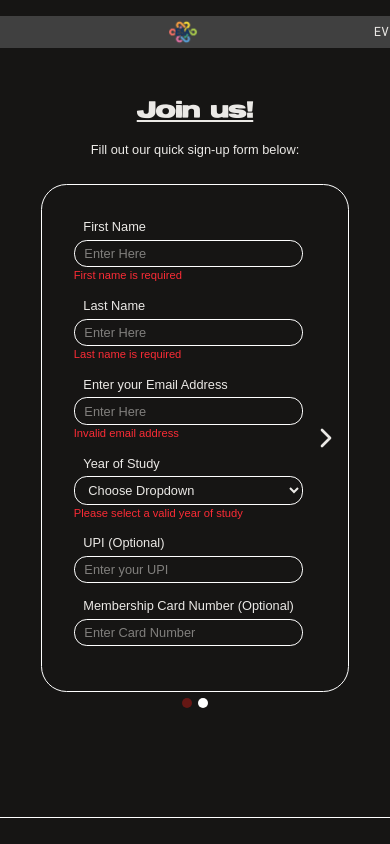
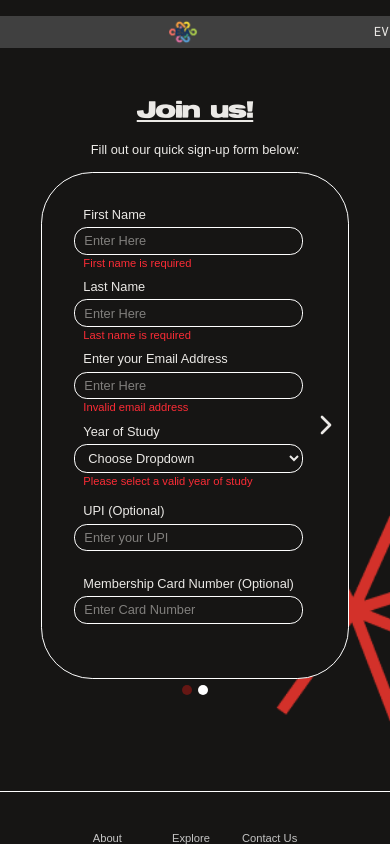
Before and after one commit to UoaWDCC/esa, a Next.js app: page /signup in a window 390 px wide. Both pictures are taken after a click on the button 325 px from the left and 406 px from the top of the page. Shown: the top 844 px of the page. Built offline with nearby package versions, Linux system fonts and the light colour scheme; a web font is replaced by a local one.

Commit message:
Update signup page (#110)
* fixing layout shift when error, updating styles to match figma

* trying to fix star bug

* re adding navbar

```diff
--- a/src/app/(frontend)/signup/_components/SignupForm.tsx
+++ b/src/app/(frontend)/signup/_components/SignupForm.tsx
@@ -61,10 +61,10 @@ export default function SignupForm() {
     };
 
     return (
-        <div className="flex flex-col justify-center p-4">
+        <div className="flex flex-col justify-center px-8">
             <form
                 onSubmit={handleSubmit(onSubmit)}
-                className="border-white border rounded-4xl flex items-center justify-center"
+                className="border-white border rounded-[4rem] flex items-center justify-center bg-primary-grey"
             >
                 <AnimatePresence mode="wait">
                     {step === 1 && (
--- a/src/app/(frontend)/signup/page.tsx
+++ b/src/app/(frontend)/signup/page.tsx
@@ -1,13 +1,32 @@
 import SignupForm from './_components/SignupForm';
+import Image from 'next/image';
 
 export default function SignupPage() {
     return (
-        <div>
-            <div className="flex flex-col my-30 space-y-4 items-center justify-center">
-                <h2 className="underline">Join us!</h2>
-                <p>Fill out our quick sign-up form below:</p>
-                <SignupForm />
-            </div>
-        </div>
+<div className="relative overflow-hidden h-full">
+    <div className="flex flex-col my-30 space-y-4 items-center justify-center relative">
+        <h2 className="underline">Join us!</h2>
+        <p>Fill out our quick sign-up form below:</p>
+        <SignupForm />
+    </div>
+
+    <div className="absolute left-0 top-230 w-full -z-10">
+        <Image
+        src={"/images/signup/background_star.png"}
+        alt={"ESA Signup"}
+        width={700}
+        height={700}
+        className={"absolute left-[20%] -translate-x-[80%] -top-[750px] hidden md:block"}
+        />
+        <Image
+        src="/images/signup/background_star_mobile.png"
+        alt={"ESA Signup"}
+        width={400}
+        height={400}
+        className={"absolute right-[40%] translate-x-[80%] -rotate-180 bottom-[-60px] md:hidden block"}
+        />
+    </div>
+</div>
+
     );
 }
--- a/src/components/ui/FormInput.tsx
+++ b/src/components/ui/FormInput.tsx
@@ -13,7 +13,7 @@ interface FormInputProps extends InputHTMLAttributes<HTMLInputElement> {
 const FormInput = forwardRef<HTMLInputElement, FormInputProps>(
     ({ label, placeholder, error, className, ...rest }, ref) => {
         return (
-            <div className="mb-4">
+            <div className="mb-2">
                 <label className="block mb-1 font-medium px-3">
                     {label}
                 </label>
@@ -23,7 +23,14 @@ const FormInput = forwardRef<HTMLInputElement, FormInputProps>(
                     className={cn(`border border-white rounded-2xl p-1 px-3 placeholder:text-white`, className)}
                     {...rest}
                 />
-                {error && <p className="text-red-500 text-sm">{error.message}</p>}
+                <p
+                    className={cn(
+                        "text-sm px-3 transition-all duration-200 h-5",
+                        error ? "text-red-500 visible" : "invisible"
+                    )}
+                    >
+                    {error?.message || "Error placeholder"}
+                </p>
             </div>
         );
     }
--- a/src/components/ui/FormSelect.tsx
+++ b/src/components/ui/FormSelect.tsx
@@ -37,7 +37,14 @@ const FormSelect = forwardRef<HTMLSelectElement, FormSelectProps>(
                         </option>
                     ))}
                 </select>
-                {error && <p className="text-red-500 text-sm">{error.message}</p>}
+                <p
+                    className={cn(
+                        "text-sm px-3 transition-all duration-200 h-5",
+                        error ? "text-red-500 visible" : "invisible"
+                    )}
+                    >
+                    {error?.message || "Error placeholder"}
+                </p>
             </div>
         );
     },
```
Also changed, not shown: public/images/signup/background_star.png (added), public/images/signup/background_star_mobile.png (added).
